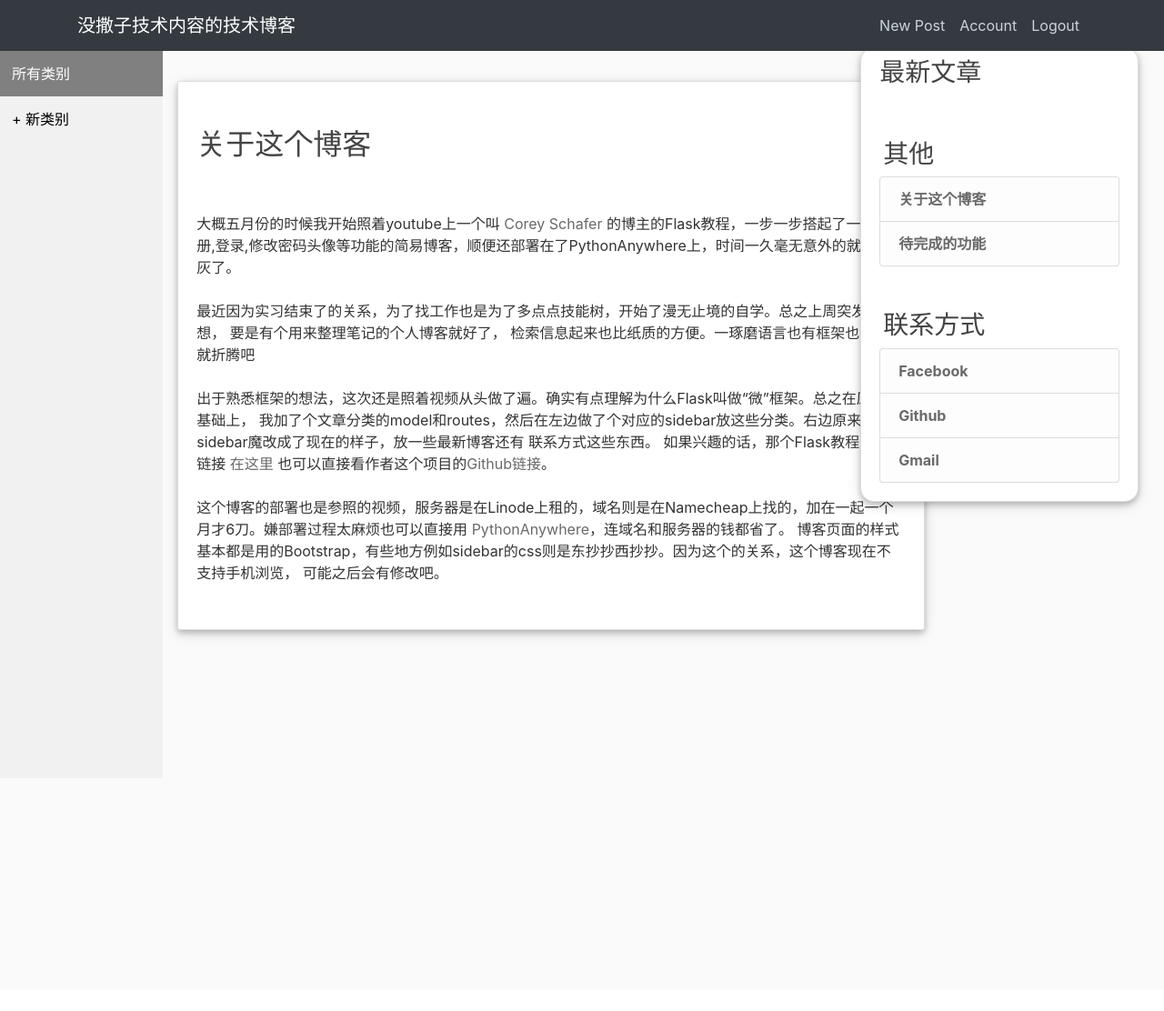
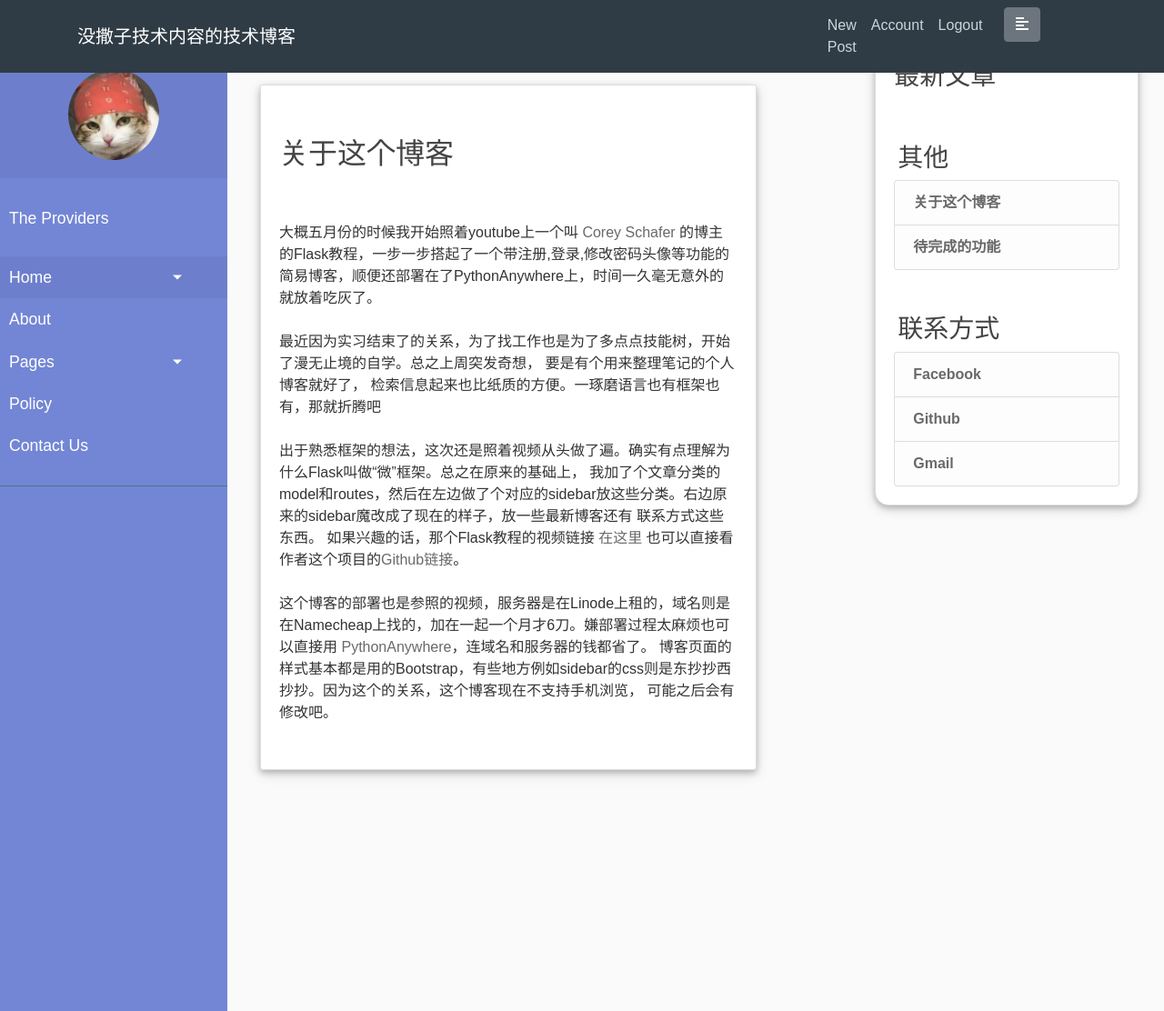
Before and after one commit to davidzheng048/flask_personal_blog, a Flask app: page /about in a window 1280 px wide. Shown: the whole page at 91% size. Before the commit the page ends 856 px from the top, so only its background shows below. Run offline with Flask 2, Linux system fonts and the light colour scheme; the visitor is signed in with stand-in values (Sample User, id 1); data that the repository does not hold is empty; parts of the project's set-up code (start-up, migrations or seed data) failed here and were passed over; some libraries are stand-ins or nearby versions.

Commit message:
Changed the layout
The previous left sidebar is replaced by a responsive one. The content is yet to be updated

```diff
--- a/flaskblog/static/main.css
+++ b/flaskblog/static/main.css
@@ -9,7 +9,7 @@ h1, h2, h3, h4, h5, h6 {
 }
 
 .bg-steel {
-  background-color: #5f788a;
+  background-color: #2f3c45;
 }
 
 .site-header .navbar-nav .nav-link {
@@ -46,10 +46,10 @@ a.article-title:hover {
   white-space: pre-line;
 }
 
-.article-img {
-  height: 65px;
-  width: 65px;
-  margin-right: 16px;
+.profile-img {
+  display: block;
+  margin-left: auto;
+  margin-right: auto;
 }
 
 .article-metadata {
@@ -99,35 +99,7 @@ code {
   resize: none;
 }
 
-.sidebar {
-  margin: 0;
-  padding: 0;
-  width: 14%;
-  background-color: #f1f1f1;
-  position: fixed;
-  height: 100%;
-  overflow: auto;
-}
-
-.sidebar a {
-  display: block;
-  color: black;
-  padding: 13px;
-  text-decoration: none;
-}
-
-.sidebar a.active {
-  background-color: grey;
-  color: white;
-}
-
-.sidebar a:hover:not(.active) {
-  background-color: #555;
-  color: white;
-}
-
 div.content {
-  left: 14%;
   padding: 1px 16px;
   height: 1000px;
 }
@@ -141,9 +113,7 @@ div.content {
     width:336px;
     height:280px;
     right:1%;
-    top:24%;
-    margin-left:-168px;
-    margin-top:-140px;
+    top:7%;
     }
 
 .content-sidebar {
--- /dev/null
+++ b/flaskblog/static/style.css
@@ -0,0 +1,111 @@
+body{
+	font-family: 'Poppins', sans-serif;
+	background: #fafafa;
+}
+p{
+	font-family: 'Poppins', sans-serif;
+	font-size: 1.1em;
+	font-weight: 300;
+	line-height: 1.7em;
+	color: #999;
+}
+a,
+a:hover,
+a:focus{
+	color: inherit;
+	text-decoration: none;
+	transition: all 0.3s;
+}
+
+/* Side Bar*/
+
+
+
+#sidebar.active {
+    margin-left: -250px;
+}
+.wrapper{
+	display: flex;
+	text-decoration: none;
+	transition: all 0.3s;
+}
+
+#sidebar{
+	min-width: 250px;
+	max-width: 250px;
+	background: #7386D5;
+	color: #fff;
+	transition: all 0.3s;
+	margin-top: -2rem;
+}
+
+
+#sidebar .sidebar-header{
+	padding: 20px;
+	background: #6d7fcc;
+}
+#sidebar ul.components{
+	padding: 20px 0;
+	border-bottom: 1px solid #47748b;
+}
+
+#sidebar ul p{
+	color: #fff;
+	padding: 10px;
+}
+
+#sidebar ul li a{
+	padding: 10px;
+	font-size: 1.1em;
+	display: block;
+}
+
+#sidebar ul li a:hover{
+	color: #7386D5;
+	background: #fff;
+}
+#sidebar ul li.active>a,
+a[aria-expanded="true"] {
+	color: #fff;
+	background: #6d7fcc;
+}
+
+a[data-toggle="collapse"]{
+	position: relative;
+	position: relative;
+}
+
+.dropdown-toggle::after{
+	display: block;
+	position: absolute;
+	top: 50%;
+	right: 20%;
+	transform: translateY(-50%);
+}
+ul ul a{
+	font-size: 0.9em !important;
+	padding-left: 30px !important;
+	background: #6d7fcc;
+}
+
+#content{
+	width: 100%;
+	padding: 20px;
+	min-height: 100vh;
+	transition: all 0.3s;
+	margin-top: -4rem;
+}
+
+
+@media (max-width: 768px) {
+    #sidebar {
+        margin-left: -250px;
+    }
+    #sidebar.active {
+        margin-left: 0;
+    }
+    #sidebarCollapse span {
+        display: none;
+    }
+
+}
--- a/flaskblog/templates/layout.html
+++ b/flaskblog/templates/layout.html
@@ -1,20 +1,18 @@
 <!DOCTYPE html>
-<html>
+<html lang="en">
 <head>
-    <!-- Required meta tags -->
-    <meta charset="utf-8">
-    <meta name="viewport" content="width=device-width, initial-scale=1, shrink-to-fit=no">
-
-    <!-- Bootstrap CSS -->
-    <link rel="stylesheet" href="https://maxcdn.bootstrapcdn.com/bootstrap/4.0.0/css/bootstrap.min.css" integrity="sha384-Gn5384xqQ1aoWXA+058RXPxPg6fy4IWvTNh0E263XmFcJlSAwiGgFAW/dAiS6JXm" crossorigin="anonymous">
-    <!-- Custom CSS -->
-    <link rel="stylesheet" href="{{ url_for('static', filename='main.css') }}">
-    <link rel="shortcut icon" href="{{ url_for('static', filename='favicon.ico') }}">
+    <meta charset="UTF-8">
     {% if title %}
         <title>{{ title }}</title>
     {% else %}
          <title>没撒子技术内容的技术博客</title>
     {% endif %}
+	<link rel="stylesheet" href="https://maxcdn.bootstrapcdn.com/bootstrap/4.0.0/css/bootstrap.min.css" integrity="sha384-Gn5384xqQ1aoWXA+058RXPxPg6fy4IWvTNh0E263XmFcJlSAwiGgFAW/dAiS6JXm" crossorigin="anonymous">
+	<link rel="stylesheet" href="https://cdnjs.cloudflare.com/ajax/libs/font-awesome/5.13.0/css/all.min.css">
+	<script src="https://cdnjs.cloudflare.com/ajax/libs/font-awesome/5.13.0/js/all.min.js"></script>
+    <link rel="stylesheet" href="{{ url_for('static', filename='main.css') }}">
+    <link rel="shortcut icon" href="{{ url_for('static', filename='favicon.ico') }}">
+    <link rel="stylesheet" href="{{ url_for('static', filename='style.css') }}">
 </head>
 <style>
 
@@ -54,60 +52,84 @@ div::-webkit-scrollbar-thumb {
 
 div::-webkit-scrollbar-thumb:hover {
   background: grey;
-
-
-
     }
 }
 </style>
 <body>
-    <script src="https://code.jquery.com/jquery-3.2.1.slim.min.js" integrity="sha384-KJ3o2DKtIkvYIK3UENzmM7KCkRr/rE9/Qpg6aAZGJwFDMVNA/GpGFF93hXpG5KkN" crossorigin="anonymous"></script>
-    <script src="https://cdnjs.cloudflare.com/ajax/libs/popper.js/1.12.9/umd/popper.min.js" integrity="sha384-ApNbgh9B+Y1QKtv3Rn7W3mgPxhU9K/ScQsAP7hUibX39j7fakFPskvXusvfa0b4Q" crossorigin="anonymous"></script>
-    <script src="https://maxcdn.bootstrapcdn.com/bootstrap/4.0.0/js/bootstrap.min.js" integrity="sha384-JZR6Spejh4U02d8jOt6vLEHfe/JQGiRRSQQxSfFWpi1MquVdAyjUar5+76PVCmYl" crossorigin="anonymous"></script>
-
     <header class="site-header">
-      <nav class="navbar navbar-expand-md navbar-dark bg-dark fixed-top">
+      <nav class="navbar navbar-expand-md navbar-dark bg-steel fixed-top">
         <div class="container">
           <a class="navbar-brand mr-4" style="float: left;text-align:left;" href="/">没撒子技术内容的技术博客</a>
           <div class="collapse navbar-collapse" id="navbarToggle">
             <div class="navbar-nav mr-auto">
-
             </div>
             <!-- Navbar Right Side -->
             <div class="navbar-nav">
+
+<!--            </nav>-->
                 {% if current_user.is_authenticated %}
                 <a class="nav-item nav-link" href="{{ url_for('posts.new_post') }}">New Post</a>
                 <a class="nav-item nav-link" href="{{ url_for('users.account') }}">Account</a>
                 <a class="nav-item nav-link" href="{{ url_for('users.logout') }}">Logout</a>
+
                 {% endif %}
+                <div class="container-fluid">
+                    <button type="button" id="sidebarCollapse" class="btn btn-secondary">
+                        <i class="fas fa-align-left"></i>
+                        <span></span>
+
+                    </button>
+                </div>
             </div>
           </div>
         </div>
       </nav>
     </header>
+    <div class="wrapper">
 
-    <main role="main" class="container-fluid">
-      <div class="row">
-        <div class="sidebar col-md-4" style="margin-top: -2rem;">
-            {% if current_category %}
-                <a href="{{ url_for('main.home') }}">All Categories</a>
-            {% else %}
-                <a href="{{ url_for('main.home') }}" class="active">所有类别</a>
-            {% endif %}
-            {% if current_user.is_authenticated %}
-                <a href="{{ url_for('categories.new_category') }}">+ 新类别</a>
-            {% endif %}
-            {% for category in categories %}
-                {% if current_category and current_category == category %}
-                    <a href="{{ url_for('categories.category', category_id=category.id) }}" class="active">{{ category.name }}</a>
-                {% else %}
-                    <a href="{{ url_for('categories.category', category_id=category.id) }}">{{ category.name }}</a>
-                {% endif %}
-            {% endfor %}
+ <nav id="sidebar">
+ 	 <div class="sidebar-header">
+ 	 	<img class="rounded-circle profile-img" width="100px" src="{{ url_for('static', filename='profile_pics/profile_pic.jpeg') }}"/>
+ 	 </div>
+ 	 <ul class="lisst-unstyled components">
+ 	 	<p>The Providers</p>
+ 	 	<li class="active">
+ 	 		<a href="#homeSubmenu" data-toggle="collapse" aria-expanded="false" class="dropdown-toggle">Home</a>
+ 	 	  <ul class="collapse list-unstyled" id="homeSubmenu">
+ 	 	  	<li>
+ 	 	  		<a href="#">Home 1</a>
+ 	 	  	</li>
+ 	 	  	<li>
+ 	 	  		<a href="#">Home 2</a>
+ 	 	  	</li>
+ 	 	  </ul>
+ 	 	</li>
+ 	 	<li>
+ 	 		<a href="#">About</a>
+ 	 	</li>
+ 	 	<li>
+        <a href="#pageSubmenu" data-toggle="collapse" aria-expanded="false" class="dropdown-toggle">Pages</a>
+            <ul class="collapse list-unstyled" id="pageSubmenu">
+                <li>
+                    <a href="#">Page 1</a>
+                </li>
+                <li>
+                    <a href="#">Page 2</a>
+                </li>
+            </ul>
+        </li>
+        <li>
+            <a href="#">Policy</a>
+        </li>
+        <li>
+            <a href="#">Contact Us</a>
+        </li>
+ 	 </ul>
+ </nav>
 
-        </div>
-
-        <div class="col-md-8 content">
+<div id="content">
+<br><br>
+    <div class="col-md-7 content">
     {% with messages = get_flashed_messages(with_categories=true) %}
         {% if messages %}
             {% for category, message in messages %}
@@ -119,7 +141,7 @@ div::-webkit-scrollbar-thumb:hover {
     {% endwith %}
     {% block content %}{% endblock %}
     </div>
-        <div class="col-sm-auto sidebar-right-position" style="position:fixed; " id="sidebar-right">
+    <div class="col-sm-3 sidebar-right-position" style="position:fixed;">
           <div class="content-sidebar">
             <h3>最新文章</h3>
               <ul class="list-group">
@@ -155,7 +177,21 @@ div::-webkit-scrollbar-thumb:hover {
           </div>
         </div>
         </div>
+</div>
 
-    </main>
+</div>
+<script src="https://code.jquery.com/jquery-3.2.1.slim.min.js" integrity="sha384-KJ3o2DKtIkvYIK3UENzmM7KCkRr/rE9/Qpg6aAZGJwFDMVNA/GpGFF93hXpG5KkN" crossorigin="anonymous"></script>
+<script src="https://cdnjs.cloudflare.com/ajax/libs/popper.js/1.12.9/umd/popper.min.js" integrity="sha384-ApNbgh9B+Y1QKtv3Rn7W3mgPxhU9K/ScQsAP7hUibX39j7fakFPskvXusvfa0b4Q" crossorigin="anonymous"></script>
+<script src="https://maxcdn.bootstrapcdn.com/bootstrap/4.0.0/js/bootstrap.min.js" integrity="sha384-JZR6Spejh4U02d8jOt6vLEHfe/JQGiRRSQQxSfFWpi1MquVdAyjUar5+76PVCmYl" crossorigin="anonymous"></script>
+
+<script>
+
+$(document).ready(function () {
+            $('#sidebarCollapse').on('click', function () {
+                $('#sidebar').toggleClass('active');
+            });
+        });
+
+</script>
 </body>
 </html>
```
Also changed, not shown: flaskblog/static/profile_pics/default.jpg (deleted), flaskblog/static/profile_pics/profile_pic.jpeg (added). Lines whose indentation alone changed are shown as unchanged.
